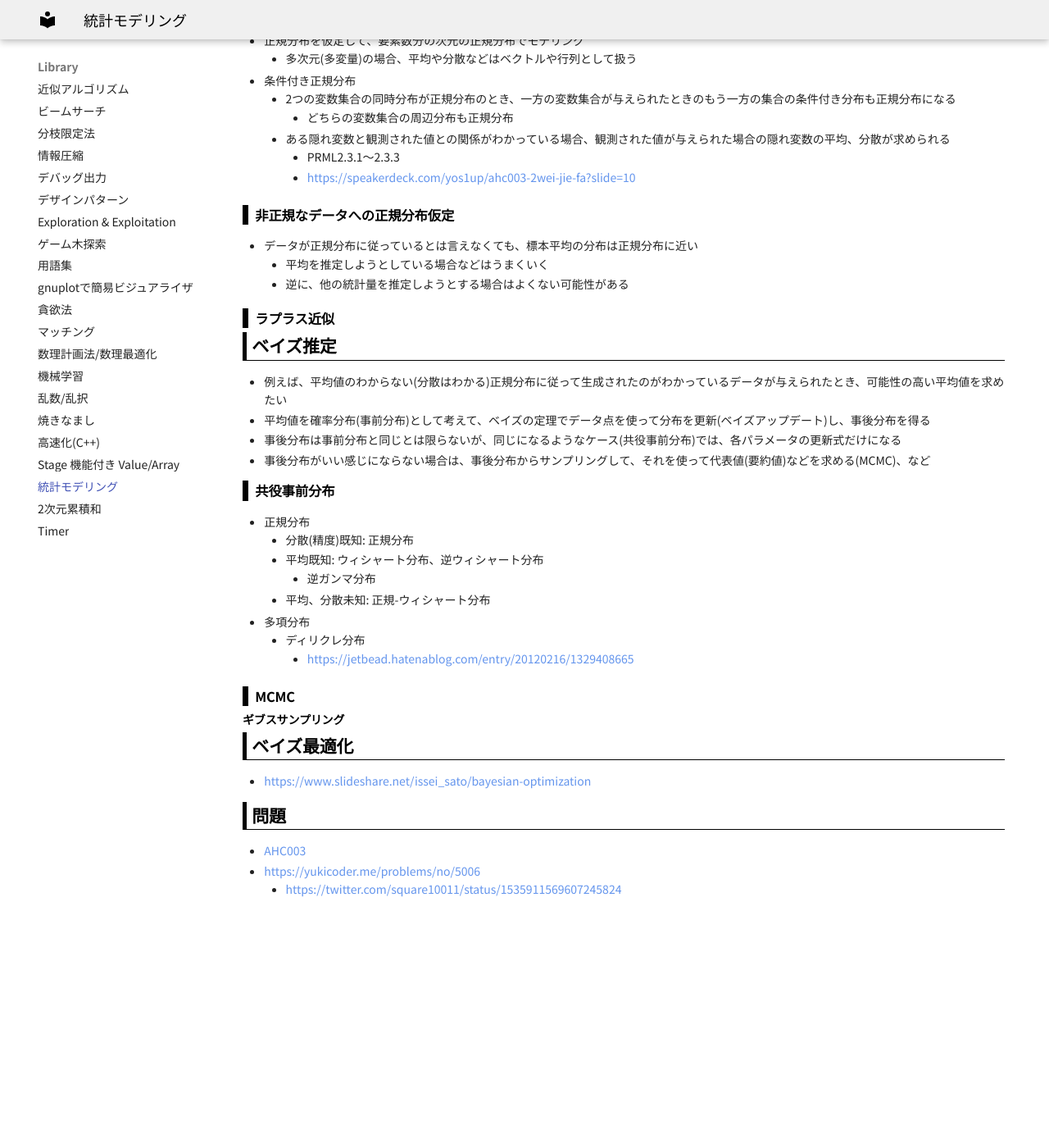
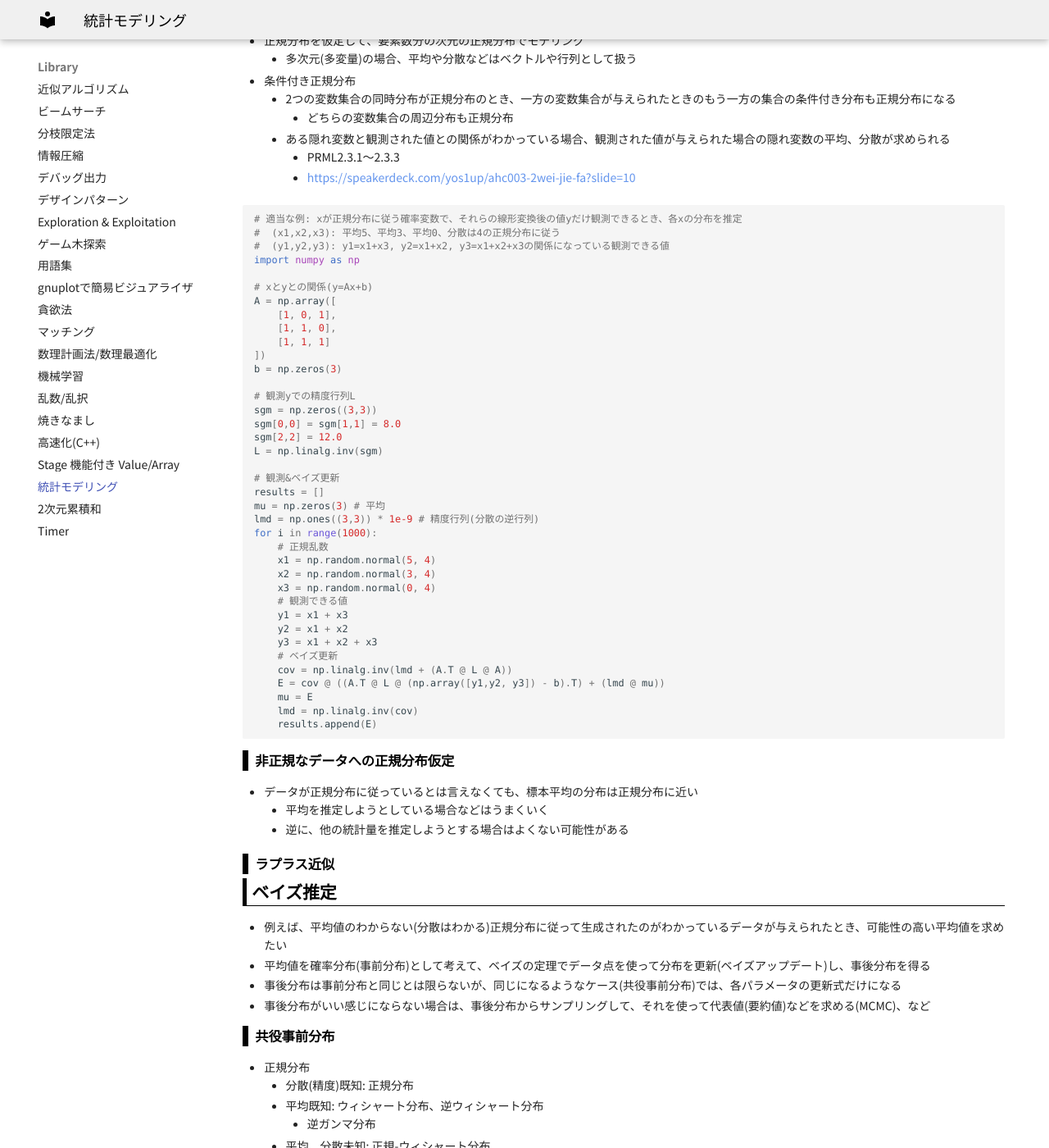
Before and after one commit to jetbead/AtCoderHeuristicContestMemo, an MkDocs documentation site: the page built from docs/Library/stats_modeling.md, in a window 1280 px wide and 1400 px high, scrolled down 246 px. Shown: the whole window at 82% size. Built offline with MkDocs 1.6.1 and Material for MkDocs 9.7.7, drawn with Linux system fonts in a browser that asks for light colours; some web fonts are replaced; before the commit the page ends 1370 px from its top, so only the background shows below that.

Commit message:
modify stats_modeling

````diff
--- a/docs/Library/stats_modeling.md
+++ b/docs/Library/stats_modeling.md
@@ -12,6 +12,47 @@
   - ある隠れ変数と観測された値との関係がわかっている場合、観測された値が与えられた場合の隠れ変数の平均、分散が求められる
     - PRML2.3.1〜2.3.3
     - https://speakerdeck.com/yos1up/ahc003-2wei-jie-fa?slide=10
+
+```python
+# 適当な例: xが正規分布に従う確率変数で、それらの線形変換後の値yだけ観測できるとき、各xの分布を推定
+#  (x1,x2,x3): 平均5、平均3、平均0、分散は4の正規分布に従う
+#  (y1,y2,y3): y1=x1+x3, y2=x1+x2, y3=x1+x2+x3の関係になっている観測できる値
+import numpy as np
+
+# xとyとの関係(y=Ax+b)
+A = np.array([
+    [1, 0, 1],
+    [1, 1, 0],
+    [1, 1, 1]
+])
+b = np.zeros(3)
+
+# 観測yでの精度行列L
+sgm = np.zeros((3,3))
+sgm[0,0] = sgm[1,1] = 8.0
+sgm[2,2] = 12.0
+L = np.linalg.inv(sgm)
+
+# 観測&ベイズ更新
+results = []
+mu = np.zeros(3) # 平均
+lmd = np.ones((3,3)) * 1e-9 # 精度行列(分散の逆行列)
+for i in range(1000):
+    # 正規乱数
+    x1 = np.random.normal(5, 4)
+    x2 = np.random.normal(3, 4)
+    x3 = np.random.normal(0, 4)
+    # 観測できる値
+    y1 = x1 + x3
+    y2 = x1 + x2
+    y3 = x1 + x2 + x3
+    # ベイズ更新
+    cov = np.linalg.inv(lmd + (A.T @ L @ A))
+    E = cov @ ((A.T @ L @ (np.array([y1,y2, y3]) - b).T) + (lmd @ mu))
+    mu = E
+    lmd = np.linalg.inv(cov)
+    results.append(E)
+```
 
 ### 非正規なデータへの正規分布仮定
 
````
Also changed, not shown: other parts of docs/Library/stats_modeling.md (+4 -0 lines).
